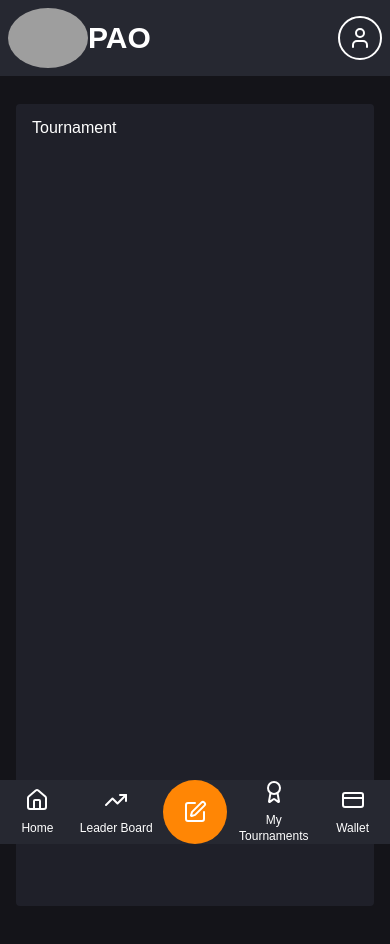
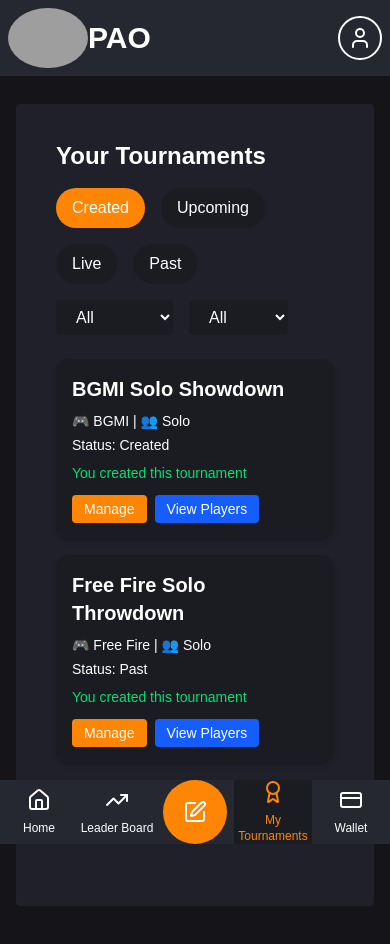
Before and after one commit to flamethrower013-beep/PaoUserBoard, a Next.js app: page / in a window 390 px wide. Both pictures are taken after a click on the item "My Tournaments". Shown: the top 944 px of the page. Built offline with nearby package versions, Linux system fonts and the light colour scheme; grey boxes are pictures that could not be loaded.

Commit message:
new updates

```diff
--- a/app/components/Create.js
+++ b/app/components/Create.js
@@ -2,9 +2,8 @@ import React from 'react'
 
 function Create() {
   return (
-    <div className='w-full rounded bg-raisin-black-1 m-8'>
-
-    </div>
+  <>
+  </>
   )
 }
 
--- a/app/components/Home.js
+++ b/app/components/Home.js
@@ -15,8 +15,7 @@ function Home() {
     fetchTournaments();
   }, []);
   return (
-    <div className='min-h-screen h-fit w-full bg-eerie-black'>
-      <div className="banner px-4 w-auto rounded min-h-8/12 m-4 bg-raisin-black-1 pb-4">
+    <>
       <div className="lg:flex  py-6 justify-between items-center">
 
       <h1 className="text-2xl lg:text-3xl text-white font-bold text-center lg:text-start">BGMI-Battleground Mobile India</h1>
@@ -37,8 +36,7 @@ function Home() {
           <TournamentCard key={t.id} {...t} />
         ))}
       </div>
-      </div>
-    </div>
+  </>
   )
 }
 
--- a/app/components/LeaderBoard.js
+++ b/app/components/LeaderBoard.js
@@ -23,8 +23,7 @@ function LeaderBoard() {
 
 ];
   return (
-        <div className='min-h-screen h-fit w-full  bg-eerie-black'>
-      <div className="banner px-4 w-auto rounded min-h-[95vh] m-4 bg-raisin-black-1 py-3">
+        <>
        <div className="lg:flex  py-6 justify-between items-center">
 
       <h1 className="text-2xl lg:text-3xl text-white font-bold text-center lg:text-start">BGMI-Battleground Mobile India</h1>
@@ -111,8 +110,7 @@ function LeaderBoard() {
           </motion.div>
         ))}
       </div>
-    </div>
-    </div>
+  </>
 
   )
 }
--- a/app/components/Sidebar.js
+++ b/app/components/Sidebar.js
@@ -1,65 +1,166 @@
 import React from 'react'
 import Image from 'next/image'
-import { Home, TrendingUp, CreditCard,  HelpCircle, User, Edit, AwardIcon } from 'lucide-react'
+import {
+  Home,
+  TrendingUp,
+  CreditCard,
+  User,
+  Edit,
+  AwardIcon,
+} from 'lucide-react'
 
-function Sidebar({setActivePage}) {
+function Sidebar({ activePage, setActivePage }) {
+  const isActive = (page) =>
+    activePage === page ? 'bg-raisin-black-2 text-orange' : 'text-white'
+
   return (
     <>
-      {/* MObile Navbar */}
+      {/* Mobile Navbar */}
       <div className="mobile-nav flex justify-between items-center w-screen sm:hidden p-2 bg-raisin-black-3 fixed top-0 left-0 z-50">
-        <div className="flex justify-center items-center" onClick={()=> setActivePage('home')}>
-        <Image className='rounded-[50%] m-auto' width={80} height={80} src='/assets/logo.png' alt='Logo'/>
-    <h1 className='text-3xl font-extrabold'>PAO</h1>
+        <div
+          className="flex justify-center items-center"
+          onClick={() => setActivePage('home')}
+        >
+          <Image
+            className="rounded-[50%] m-auto"
+            width={80}
+            height={80}
+            src="/assets/logo.png"
+            alt="Logo"
+          />
+          <h1 className="text-3xl font-extrabold">PAO</h1>
         </div>
         <div className="profile">
-        <div onClick={() => setActivePage('profile')} className=' p-2 rounded-full border-2 hover:bg-raisin-black-2 flex gap-2 hover:text-orange cursor-pointer'>
+          <div
+            onClick={() => setActivePage('profile')}
+            className={`p-2 rounded-full border-2 flex gap-2 hover:bg-raisin-black-2 cursor-pointer ${
+              activePage === 'profile' ? 'bg-raisin-black-1 text-orange' : ''
+            }`}
+          >
             <User />
           </div>
         </div>
       </div>
-      <ul className='w-full  fixed bottom-0 left-0 bg-raisin-black-3 sm:hidden grid grid-cols-5 grid-rows-1 items-center justify-center gap-1 z-50'>
 
-<li onClick={() => setActivePage('home')} className='text-xs h-full justify-center items-center hover:bg-raisin-black-2 flex flex-col gap-2 text-center hover:text-orange cursor-pointer'>
-  <Home />Home
+      {/* Bottom Mobile Menu */}
+      <ul className="w-full fixed bottom-0 left-0 bg-raisin-black-3 sm:hidden grid grid-cols-5 grid-rows-1 items-center justify-center z-50">
+        <li
+          onClick={() => setActivePage('home')}
+          className={`text-xs h-full justify-center items-center flex flex-col gap-2 text-center cursor-pointer hover:text-orange ${isActive(
+            'home'
+          )}`}
+        >
+          <Home />
+          Home
         </li>
-<li onClick={() => setActivePage('leader-board')} className='text-xs h-full justify-center items-center hover:bg-raisin-black-2 flex flex-col gap-2 text-center hover:text-orange cursor-pointer'>
-  <TrendingUp />Leader Board
+        <li
+          onClick={() => setActivePage('leader-board')}
+          className={`text-xs h-full justify-center items-center flex flex-col gap-2 text-center cursor-pointer hover:text-orange ${isActive(
+            'leader-board'
+          )}`}
+        >
+          <TrendingUp />
+          Leader Board
         </li>
-      <li onClick={()=>setActivePage('create')} className='h-full justify-center items-center m-auto border-0 font-semibold p-5 w-fit rounded-full flex gap-2 bg-orange duration-150 ease-in hover:bg-orange-500 cursor-pointer'><Edit/></li>
-<li onClick={() => setActivePage('tournaments')} className='text-xs h-full justify-center items-center hover:bg-raisin-black-2 flex flex-col gap-2 text-center   hover:text-orange cursor-pointer'>
-  <AwardIcon />My Tournaments
+        <li
+          onClick={() => setActivePage('create')}
+          className="h-full justify-center items-center m-auto border-0 font-semibold p-5 w-fit rounded-full flex gap-2 bg-orange duration-150 ease-in hover:bg-orange-500 cursor-pointer"
+        >
+          <Edit />
         </li>
-<li onClick={() => setActivePage('wallet')} className='text-xs h-full justify-center items-center hover:bg-raisin-black-2 flex flex-col gap-2 text-center hover:text-orange cursor-pointer'>
-  <CreditCard />Wallet
+        <li
+          onClick={() => setActivePage('tournaments')}
+          className={`text-xs h-full justify-center items-center flex flex-col gap-2 text-center cursor-pointer hover:text-orange ${isActive(
+            'tournaments'
+          )}`}
+        >
+          <AwardIcon />
+          My Tournaments
+        </li>
+        <li
+          onClick={() => setActivePage('wallet')}
+          className={`text-xs h-full justify-center items-center flex flex-col gap-2 text-center cursor-pointer hover:text-orange ${isActive(
+            'wallet'
+          )}`}
+        >
+          <CreditCard />
+          Wallet
         </li>
       </ul>
+
+      {/* Sidebar for Desktop */}
       <div className="sidebar flex sm:block sm:h-screen w-full sm:max-w-fit bg-raisin-black-3 text-white fixed bottom-0 sm:top-0 left-0 z-50">
         <div className="sm:flex justify-center items-center mb-6 px-10 p-2 hidden">
-        <Image className='rounded-[50%] m-auto' width={80} height={80} src='/assets/logo.png' alt='Logo'/>
-    <h1 className='text-3xl font-extrabold'>PAO</h1>
+          <Image
+            className="rounded-[50%] m-auto"
+            width={80}
+            height={80}
+            src="/assets/logo.png"
+            alt="Logo"
+          />
+          <h1 className="text-3xl font-extrabold">PAO</h1>
         </div>
 
-      <ul className=' w-full flex-col sm:flex hidden  '>
-        <li onClick={()=>setActivePage('create')} className='px-9 py-3 border-0 mb-5 font-semibold w-fit rounded m-auto flex gap-2 bg-orange duration-150 ease-in hover:bg-orange-500 cursor-pointer'><Edit/>Create</li>
-
-<li onClick={() => setActivePage('home')} className='px-9 py-3   hover:bg-raisin-black-2 flex gap-2 hover:text-orange cursor-pointer'>
-  <Home />Home
-</li>
-<li onClick={() => setActivePage('leader-board')} className='px-9 py-3 hover:bg-raisin-black-2 flex gap-2 hover:text-orange cursor-pointer'>
-  <TrendingUp />Leader Board
-</li>
-<li onClick={() => setActivePage('tournaments')} className='px-9 py-3 hover:bg-raisin-black-2 flex gap-2 hover:text-orange cursor-pointer'>
-  <AwardIcon />My Tournaments
-</li>
-<li onClick={() => setActivePage('wallet')} className='px-9 py-3 hover:bg-raisin-black-2 flex gap-2 hover:text-orange cursor-pointer'>
-  <CreditCard />Wallet
+        <ul className="w-full flex-col sm:flex hidden">
+          <li
+            onClick={() => setActivePage('create')}
+            className="px-9 py-3 border-0 mb-5 font-semibold w-fit rounded m-auto flex gap-2 bg-orange duration-150 ease-in hover:bg-orange-500 cursor-pointer"
+          >
+            <Edit />
+            Create
           </li>
 
-<li onClick={() => setActivePage('profile')} className='px-9 py-3 hover:bg-raisin-black-2 sm:flex gap-2 hover:text-orange cursor-pointer hidden'>
-  <User />Profile
+          <li
+            onClick={() => setActivePage('home')}
+            className={`px-9 py-3 flex gap-2 cursor-pointer hover:text-orange ${isActive(
+              'home'
+            )}`}
+          >
+            <Home />
+            Home
+          </li>
+          <li
+            onClick={() => setActivePage('leader-board')}
+            className={`px-9 py-3 flex gap-2 cursor-pointer hover:text-orange ${isActive(
+              'leader-board'
+            )}`}
+          >
+            <TrendingUp />
+            Leader Board
+          </li>
+          <li
+            onClick={() => setActivePage('tournaments')}
+            className={`px-9 py-3 flex gap-2 cursor-pointer hover:text-orange ${isActive(
+              'tournaments'
+            )}`}
+          >
+            <AwardIcon />
+            My Tournaments
+          </li>
+          <li
+            onClick={() => setActivePage('wallet')}
+            className={`px-9 py-3 flex gap-2 cursor-pointer hover:text-orange ${isActive(
+              'wallet'
+            )}`}
+          >
+            <CreditCard />
+            Wallet
+          </li>
+
+          <li
+            onClick={() => setActivePage('profile')}
+            className={`px-9 py-3 sm:flex gap-2 cursor-pointer hover:text-orange hidden sm:flex ${isActive(
+              'profile'
+            )}`}
+          >
+            <User />
+            Profile
           </li>
         </ul>
-      <p className='text-xs absolute left-4 bottom-1.5 text-gray-400 hidden md:block'>&copy; {new Date().getFullYear()} Pao. All rights reserved.</p>
+
+        <p className="text-xs absolute left-4 bottom-1.5 text-gray-400 hidden md:block">
+          &copy; {new Date().getFullYear()} Pao. All rights reserved.
+        </p>
       </div>
     </>
   )
--- a/app/components/Tournaments.js
+++ b/app/components/Tournaments.js
@@ -1,13 +1,132 @@
-import React from 'react'
+import React, { useState } from 'react';
 
-function Tournaments() {
+const tournamentsData = [
+  {
+    id: 1,
+    title: 'BGMI Solo Showdown',
+    game: 'BGMI',
+    type: 'Solo',
+    status: 'Created',
+    createdByUser: true,
+  },
+  {
+    id: 2,
+    title: 'Free Fire Squad Battle',
+    game: 'Free Fire',
+    type: 'Squad',
+    status: 'Upcoming',
+    createdByUser: false,
+  },
+  {
+    id: 3,
+    title: 'BGMI Duo Blitz',
+    game: 'BGMI',
+    type: 'Duo',
+    status: 'Live',
+    createdByUser: false,
+  },
+  {
+    id: 4,
+    title: 'Free Fire Solo Throwdown',
+    game: 'Free Fire',
+    type: 'Solo',
+    status: 'Past',
+    createdByUser: true,
+  },
+];
+
+const TournamentCard = ({ tournament }) => {
   return (
-    <div className='min-h-screen h-fit w-full  bg-eerie-black'>
-      <div className="banner px-4 py-3 w-auto rounded min-h-[95vh] m-4 bg-raisin-black-1">
-    Tournament
+    <div className="bg-raisin-black-2 text-white rounded-xl p-4 shadow-md w-full sm:w-[48%] md:w-[31%]">
+      <h3 className="text-xl font-semibold mb-2">{tournament.title}</h3>
+      <p className="text-sm">🎮 {tournament.game} | 👥 {tournament.type}</p>
+      <p className="text-sm mt-1">Status: <span className="font-medium">{tournament.status}</span></p>
+      {tournament.createdByUser ? (
+        <div className="mt-2 text-green-400 text-sm">You created this tournament</div>
+      ) : (
+        <div className="mt-2 text-yellow-400 text-sm">Created by another organizer</div>
+      )}
+      {tournament.createdByUser && (
+        <div className="mt-3 space-x-2">
+          <button className="bg-orange text-white px-3 py-1 text-sm rounded">Manage</button>
+          <button className="bg-blue-600 text-white px-3 py-1 text-sm rounded">View Players</button>
+        </div>
+      )}
     </div>
-        </div>
-  )
-}
+  );
+};
 
-export default Tournaments
+const UserTournaments = () => {
+  const [activeTab, setActiveTab] = useState('Created');
+  const [selectedGame, setSelectedGame] = useState('All');
+  const [selectedType, setSelectedType] = useState('All');
+
+  const filterTournaments = () => {
+    return tournamentsData.filter((t) => {
+      const statusMatch =
+        activeTab === 'Created'
+          ? t.createdByUser
+          : t.status === activeTab && !t.createdByUser;
+      const gameMatch = selectedGame === 'All' || t.game === selectedGame;
+      const typeMatch = selectedType === 'All' || t.type === selectedType;
+      return statusMatch && gameMatch && typeMatch;
+    });
+  };
+
+  const tabs = ['Created', 'Upcoming', 'Live', 'Past'];
+  const games = ['All', 'BGMI', 'Free Fire'];
+  const types = ['All', 'Solo', 'Duo', 'Squad'];
+
+  return (
+    <div className="p-6 text-white">
+      <h2 className="text-2xl font-bold mb-4">Your Tournaments</h2>
+
+      {/* Tabs */}
+      <div className="flex gap-4 mb-4 flex-wrap">
+        {tabs.map((tab) => (
+          <button
+            key={tab}
+            className={`px-4 py-2 rounded-full ${
+              activeTab === tab ? 'bg-orange text-white' : 'bg-raisin-black-2'
+            }`}
+            onClick={() => setActiveTab(tab)}
+          >
+            {tab}
+          </button>
+        ))}
+      </div>
+
+      {/* Filters */}
+      <div className="flex gap-4 mb-6 flex-wrap">
+        <select
+          value={selectedGame}
+          onChange={(e) => setSelectedGame(e.target.value)}
+          className="bg-raisin-black-2 px-4 py-2 rounded text-white"
+        >
+          {games.map((game) => (
+            <option key={game} value={game}>{game}</option>
+          ))}
+        </select>
+
+        <select
+          value={selectedType}
+          onChange={(e) => setSelectedType(e.target.value)}
+          className="bg-raisin-black-2 px-4 py-2 rounded text-white"
+        >
+          {types.map((type) => (
+            <option key={type} value={type}>{type}</option>
+          ))}
+        </select>
+      </div>
+
+      {/* Tournament Cards */}
+      <div className="flex flex-wrap gap-4">
+        {filterTournaments().map((tournament) => (
+          <TournamentCard key={tournament.id} tournament={tournament} />
+        ))}
+      </div>
+    </div>
+  );
+};
+
+export default UserTournaments;
--- a/app/components/Wallet.js
+++ b/app/components/Wallet.js
@@ -33,12 +33,10 @@ export default function WalletPage() {
   };
 
   return (
-    <div className='min-h-screen h-fit w-full  bg-eerie-black'>
-      <div className="banner px-4 w-auto rounded min-h-[95vh] m-4 bg-raisin-black-1 py-3">
+   <>
       <WalletCard balance={balance} onAdd={handleAdd} onWithdraw={handleWithdraw} />
       <TransactionList transactions={transactions} />
-    </div>
-    </div>
+    </>
 
   );
 }
--- a/app/page.js
+++ b/app/page.js
@@ -13,9 +13,9 @@ function Page() {
   const renderPage = ()=>{
     switch(activePage){
       case 'create':
-        return <Create/>
+        return <Create  />
       case 'home':
-        return <Home/>
+        return <Home />
       case 'leader-board':
         return <LeaderBoard/>
 
@@ -32,11 +32,16 @@ function Page() {
   }
   return (
     <div className='text-white'>
-     <Sidebar setActivePage={setActivePage} />
+     <Sidebar activePage={activePage} setActivePage={setActivePage} />
     <div className='flex pb-20 sm:h-screen sm:p-0 pt-22 sm:pl-57 w-full bg-eerie-black'>
+      <div className='min-h-screen h-fit w-full  bg-eerie-black'>
+      <div className="banner px-4 w-auto rounded min-h-[95vh] m-4 bg-raisin-black-1 py-3">
+
       {
         renderPage()
       }
+      </div>
+      </div>
 
     </div>
     </div>
```
Also changed, not shown: app/components/Profile.js (+3 -5 lines). Lines whose indentation alone changed are shown as unchanged.
